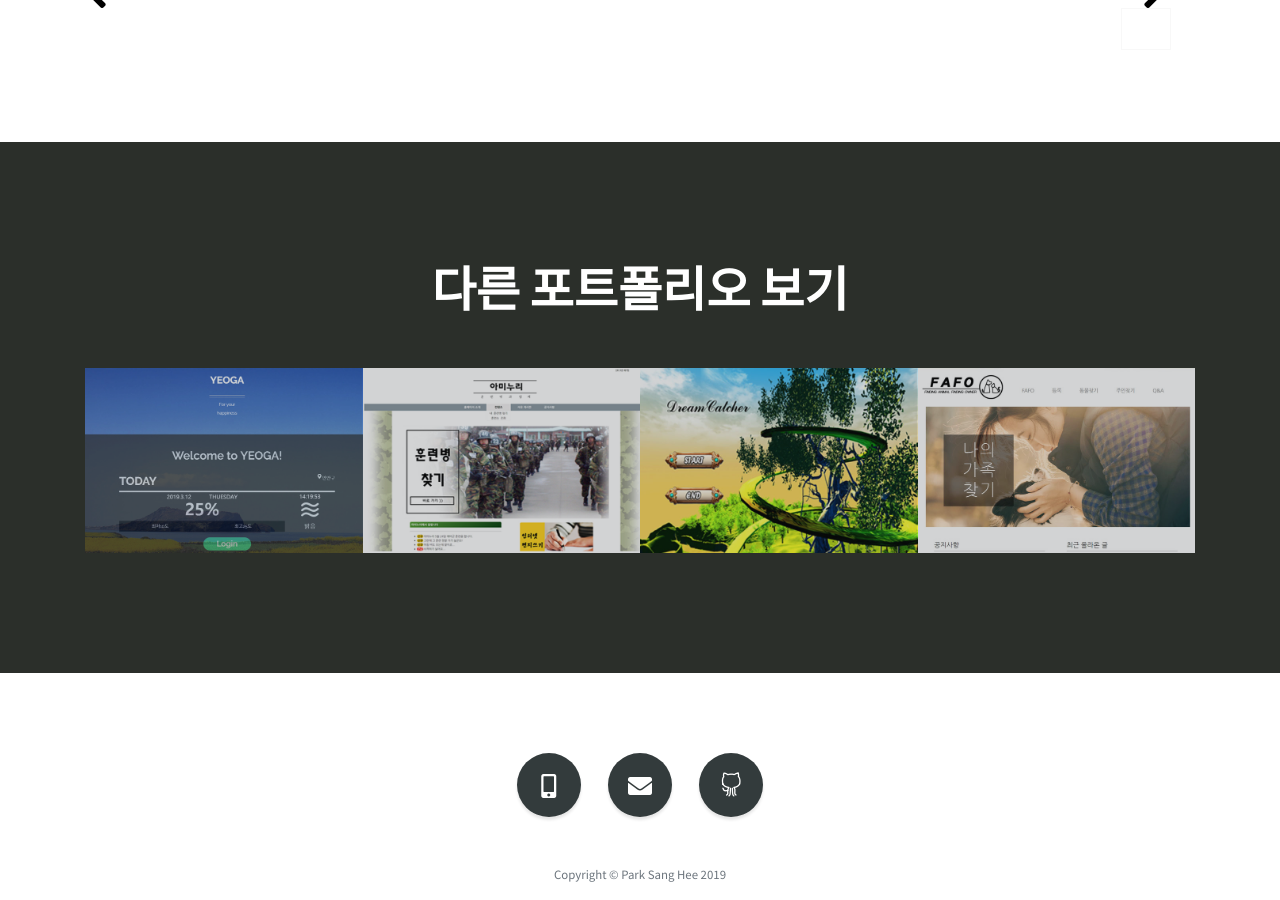
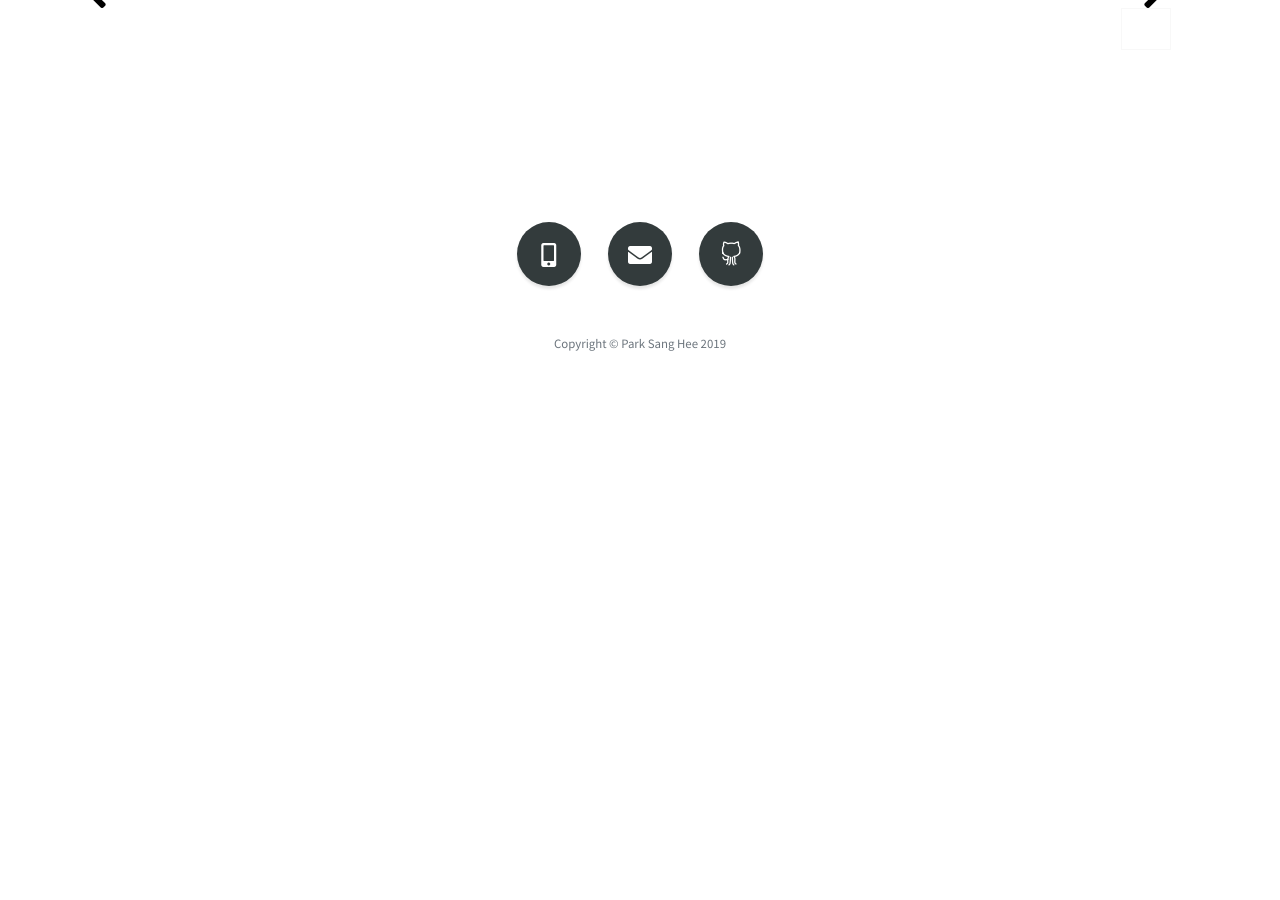
Before and after one commit to mungmoong2/mungmoong2.github.io, a Jekyll site: the page built from htmlPage/pp_3dgame.html, in a window 1280 px wide and 900 px high, scrolled down 1983 px. Built offline with Jekyll 4.4.1, drawn with Linux system fonts in a browser that asks for light colours; after the commit the page ends 2417 px from its top, so only the background shows below that.

Commit message:
3dgame finished

```diff
--- a/htmlPage/pp_3dgame.html
+++ b/htmlPage/pp_3dgame.html
@@ -59,59 +59,3 @@
     </div>
   </div>
 </section>
-
-
-<!-- Portfolio -->
-<section class="content-section animated" id="portfolio">
-  <div class="container">
-    <div class="content-section-heading text-center">
-    <h2 class="mb-5 text-white">다른 포트폴리오 보기</h2>
-    </div>
-    <div class="row no-gutters">
-      <div class="col-lg-3">
-        <a class="portfolio-item" href="{{ site.baseurl }}/htmlPage/pp_yeoga.html">
-          <span class="caption">
-            <span class="caption-content">
-              <h2>졸업작품</h2>
-              <p class="mb-0">국내 여행 웹사이트 'YEOGA' 제작</p>
-            </span>
-          </span>
-          <img class="img-fluid" src="{{ site.baseurl }}/assets/img/portfolio-1.jpg" alt="">
-        </a>
-      </div>
-      <div class="col-lg-3">
-        <a class="portfolio-item" href="{{ site.baseurl }}/htmlPage/pp_armynuri.html">
-          <span class="caption">
-            <span class="caption-content">
-              <h2>웹사이트 구축</h2>
-              <p class="mb-0">훈련병 연락 사이트 '아미누리' 제작</p>
-            </span>
-          </span>
-          <img class="img-fluid" src="{{ site.baseurl }}/assets/img/portfolio-2.jpg" alt="">
-        </a>
-      </div>
-      <div class="col-lg-3">
-        <a class="portfolio-item" href="{{ site.baseurl }}/htmlPage/pp_3dgame.html">
-          <span class="caption">
-            <span class="caption-content">
-              <h2>3D 게임 구축</h2>
-              <p class="mb-0">3D 어드벤처 게임 제작</p>
-            </span>
-          </span>
-          <img class="img-fluid" src="{{ site.baseurl }}/assets/img/portfolio-3.jpg" alt="">
-        </a>
-      </div>
-      <div class="col-lg-3">
-        <a class="portfolio-item" href="{{ site.baseurl }}/htmlPage/pp_fafo.html">
-          <span class="caption">
-            <span class="caption-content">
-              <h2>웹사이트 구축</h2>
-              <p class="mb-0">반려동물 사이트 'FAFO' 제작</p>
-            </span>
-          </span>
-          <img class="img-fluid" src="{{ site.baseurl }}/assets/img/portfolio-4.jpg" alt="">
-        </a>
-      </div>
-    </div>
-  </div>
-</section>
```
